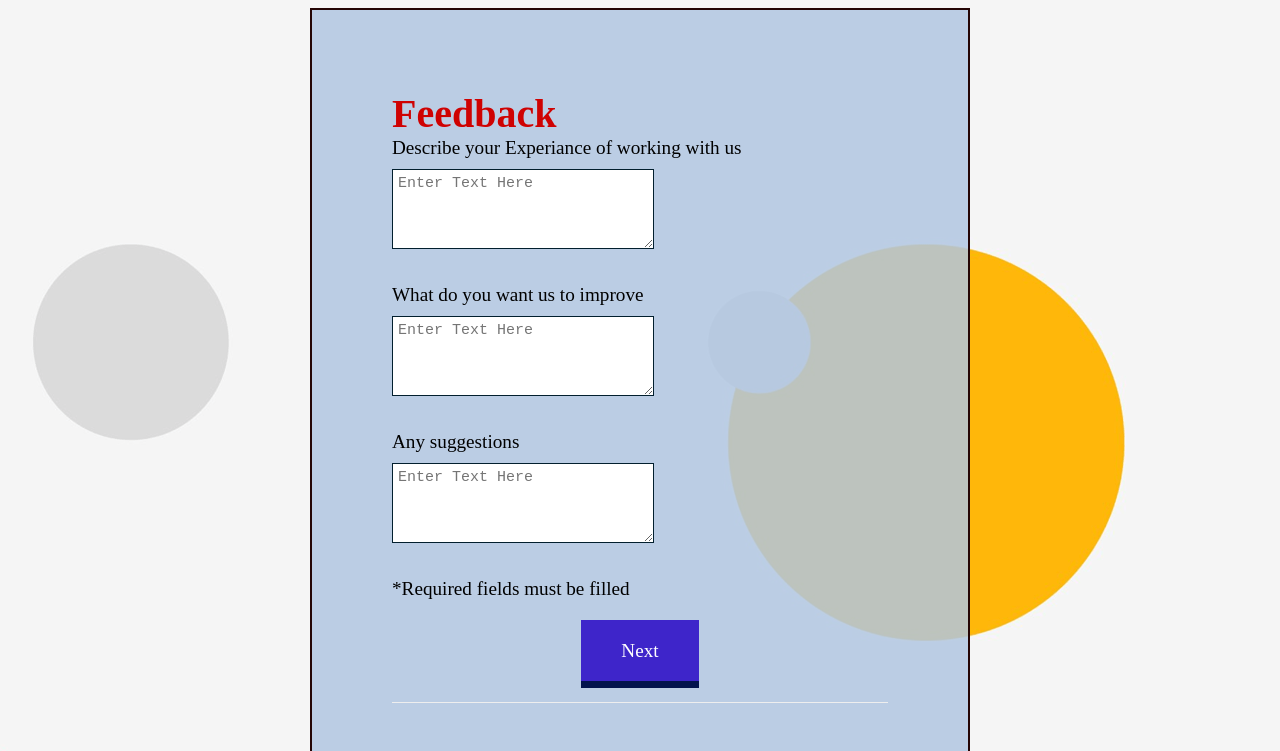
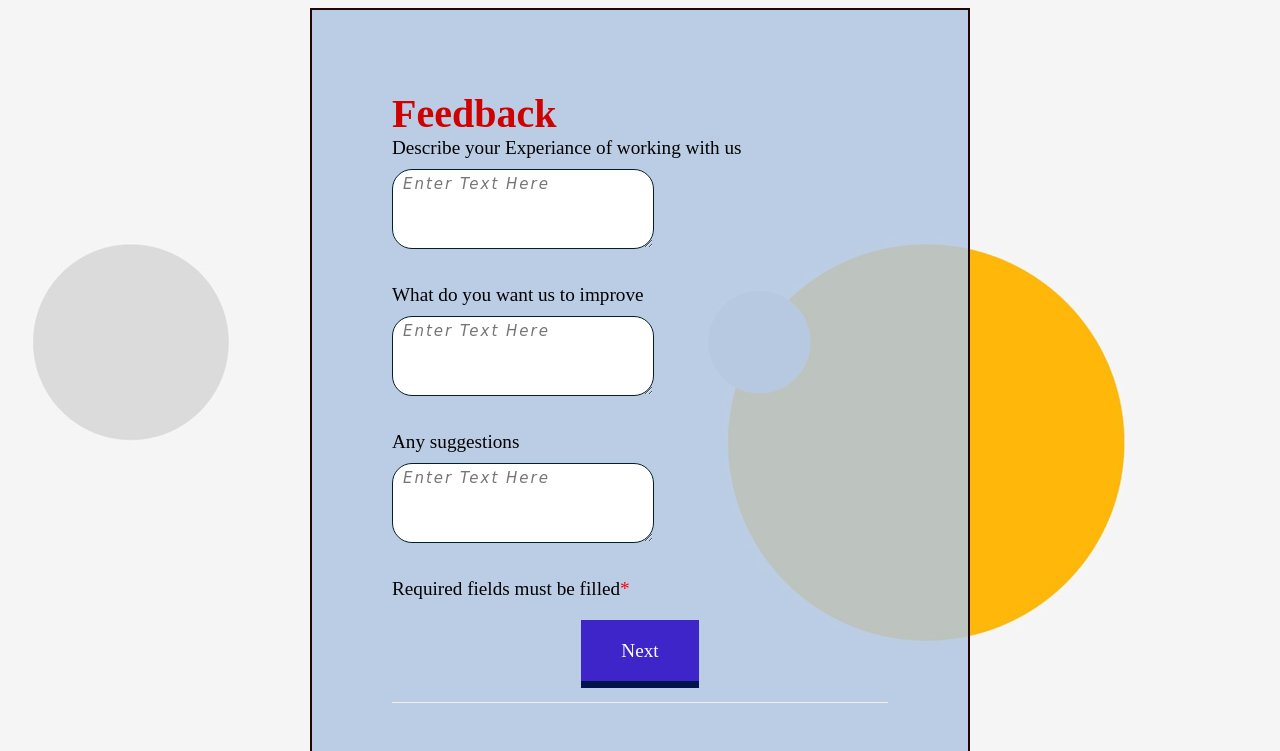
Before and after one commit to siddhant2u/survey_form, a plain HTML site: page index.html in a window 1280 px wide. Shown: the part 1215-1966 px from the top of the page. Drawn offline with Linux system fonts and the light colour scheme.

Commit message:
Added some styling to make the form little more attractive

```diff
--- a/index.html
+++ b/index.html
@@ -1,4 +1,5 @@
 <!DOCTYPE html>
+
 <head>
   <meta charset="utf-8">
   <meta name="viewport" content="width=device-width, initial-scale=1.0">
@@ -12,9 +13,9 @@
     <div class="header-logo"><a href="index.html">Survey</a></div>
     <a href="#" class="header-list">
       <ul>
-            <li >About</li>
-            <li >Contact us</li>
-            <li >Login/Signup</li>
+        <li>About</li>
+        <li>Contact us</li>
+        <li>Login/Signup</li>
       </ul>
     </a>
   </header>
@@ -88,7 +89,7 @@
         <textarea rows="4" cols="50" placeholder="Enter Text Here"></textarea>
         <p>Any suggestions</p>
         <textarea rows="4" cols="50" placeholder="Enter Text Here"></textarea>
-      <p>*Required fields must be filled</p>
+        <p>Required fields must be filled<span class="required">*</span></p>
         <div class="button">
           <a href="form.html" class="btn-message">
             <span class="btn">Next</span>
@@ -109,4 +110,5 @@
   </footer>
   </div>
 </body>
+
 </html
--- a/stylesheet.css
+++ b/stylesheet.css
@@ -68,6 +68,16 @@ input, textarea {
     padding: 15px;
     font-size: 15px;
     border: 1px solid #021f2e;
+  }
+
+  input, textarea{
+    border-radius: 20px;
+    text-indent: 5px;
+  }
+  ::placeholder{
+    font-family: cursive;
+    font-style: italic;
+    letter-spacing: 2px;
   }
 
 .gender {
@@ -259,3 +269,6 @@ input, textarea {
      height:400px;
    }
   }
+  .required{
+    color: red;
+  }
```
Lines whose indentation alone changed are shown as unchanged.
